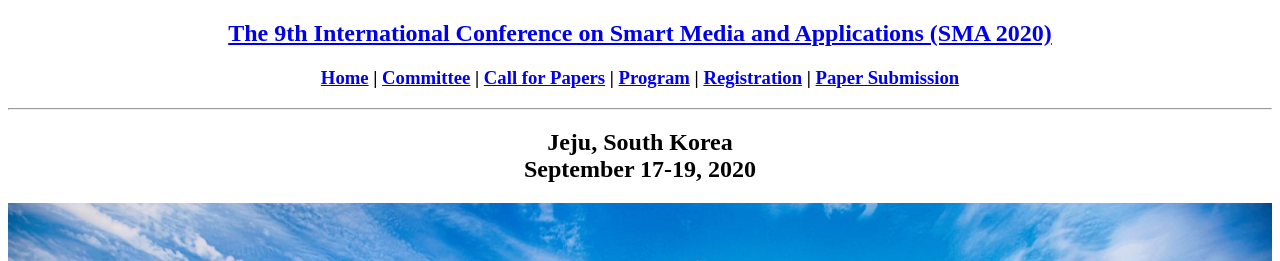
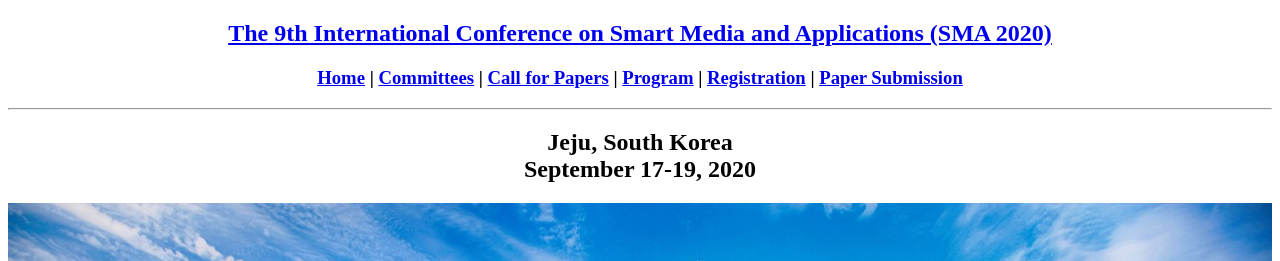
Before and after one commit to icea-conf/sma-2020.github.io, a Jekyll site: the page built from index.html, in a window 1280 px wide. Shown: the top 261 px of the page. Built offline with Jekyll 4.4.1, drawn with Linux system fonts in a browser that asks for light colours; the list of posts is cut into pages by our own code.

Commit message:
Update header.html

```diff
--- a/_includes/header.html
+++ b/_includes/header.html
@@ -4,7 +4,7 @@
             <h2><a href='http://sma-2020.github.io/'>The 9th International Conference on Smart Media and Applications (SMA 2020)</a></h2>
         </header>
 
-        <h3><a href='http://sma-2020.github.io/'> Home</a> | <a href='http://sma-2020.github.io/committee/'>Committee</a> | <a href='http://sma-2020.github.io/papers/'>Call for Papers</a> | <a href='http://sma-2020.github.io/program/'>Program</a> | <a href='http://sma-2020.github.io/registration/'>Registration</a> | <a href='http://sma-2020.github.io/submission/'>Paper Submission</a></h3>
+        <h3><a href='http://sma-2020.github.io/'> Home</a> | <a href='http://sma-2020.github.io/committee/'>Committees</a> | <a href='http://sma-2020.github.io/papers/'>Call for Papers</a> | <a href='http://sma-2020.github.io/program/'>Program</a> | <a href='http://sma-2020.github.io/registration/'>Registration</a> | <a href='http://sma-2020.github.io/submission/'>Paper Submission</a></h3>
     <center>
 </div>
 <hr>
```
